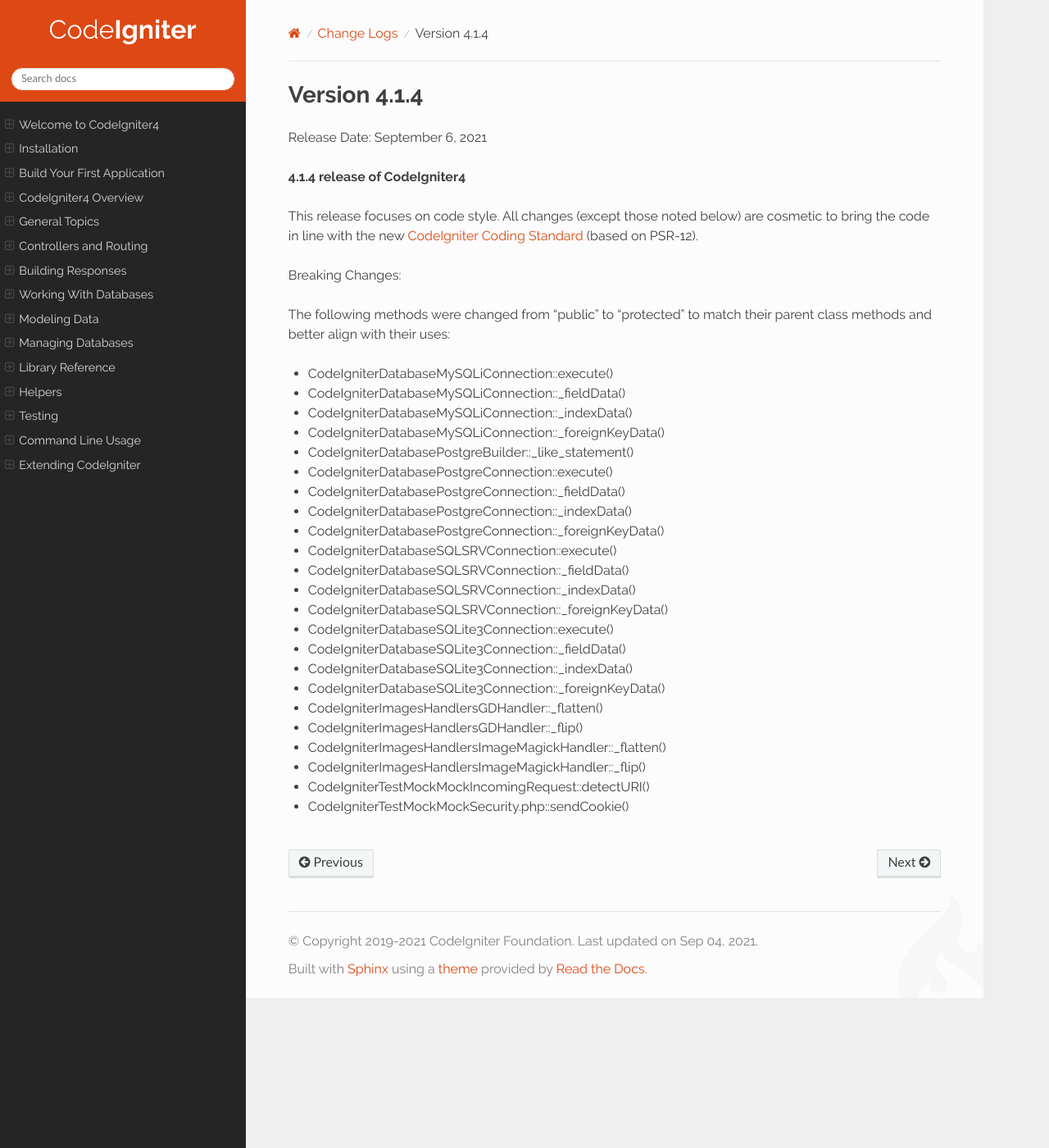
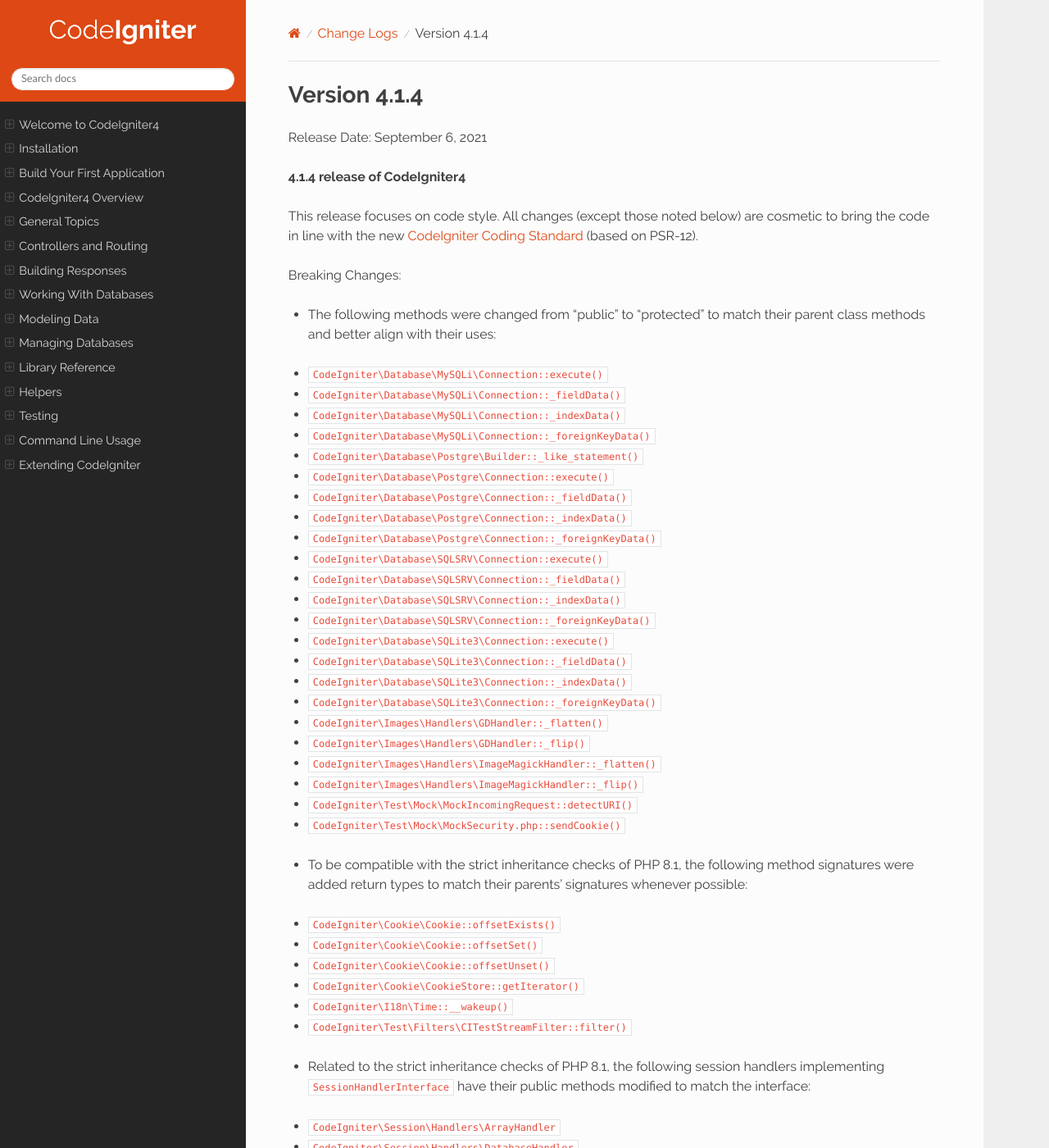
Before and after one commit to NEKOGET/ci4_user_guide_src, a Sphinx documentation site: the page built from source/changelogs/v4.1.4.rst, in a window 1280 px wide and 1400 px high. Shown: the whole window at 82% size. Built offline with Sphinx 7.4.7 and the Read the Docs theme 2.0.0, drawn with Linux system fonts in a browser that asks for light colours; some of the changed text lies outside the part shown.

Commit message:
Add entry to changelog for initial PHP 8.1 changes

```diff
--- a/source/changelogs/v4.1.4.rst
+++ b/source/changelogs/v4.1.4.rst
@@ -10,28 +10,45 @@ This release focuses on code style. All changes (except those noted below) are c
 
 Breaking Changes:
 
-The following methods were changed from "public" to "protected" to match their parent class methods and better align with their uses:
+- The following methods were changed from "public" to "protected" to match their parent class methods and better align with their uses:
 
-* CodeIgniter\Database\MySQLi\Connection::execute()
-* CodeIgniter\Database\MySQLi\Connection::_fieldData()
-* CodeIgniter\Database\MySQLi\Connection::_indexData()
-* CodeIgniter\Database\MySQLi\Connection::_foreignKeyData()
-* CodeIgniter\Database\Postgre\Builder::_like_statement()
-* CodeIgniter\Database\Postgre\Connection::execute()
-* CodeIgniter\Database\Postgre\Connection::_fieldData()
-* CodeIgniter\Database\Postgre\Connection::_indexData()
-* CodeIgniter\Database\Postgre\Connection::_foreignKeyData()
-* CodeIgniter\Database\SQLSRV\Connection::execute()
-* CodeIgniter\Database\SQLSRV\Connection::_fieldData()
-* CodeIgniter\Database\SQLSRV\Connection::_indexData()
-* CodeIgniter\Database\SQLSRV\Connection::_foreignKeyData()
-* CodeIgniter\Database\SQLite3\Connection::execute()
-* CodeIgniter\Database\SQLite3\Connection::_fieldData()
-* CodeIgniter\Database\SQLite3\Connection::_indexData()
-* CodeIgniter\Database\SQLite3\Connection::_foreignKeyData()
-* CodeIgniter\Images\Handlers\GDHandler::_flatten()
-* CodeIgniter\Images\Handlers\GDHandler::_flip()
-* CodeIgniter\Images\Handlers\ImageMagickHandler::_flatten()
-* CodeIgniter\Images\Handlers\ImageMagickHandler::_flip()
-* CodeIgniter\Test\Mock\MockIncomingRequest::detectURI()
-* CodeIgniter\Test\Mock\MockSecurity.php::sendCookie()
+* ``CodeIgniter\Database\MySQLi\Connection::execute()``
+* ``CodeIgniter\Database\MySQLi\Connection::_fieldData()``
+* ``CodeIgniter\Database\MySQLi\Connection::_indexData()``
+* ``CodeIgniter\Database\MySQLi\Connection::_foreignKeyData()``
+* ``CodeIgniter\Database\Postgre\Builder::_like_statement()``
+* ``CodeIgniter\Database\Postgre\Connection::execute()``
+* ``CodeIgniter\Database\Postgre\Connection::_fieldData()``
+* ``CodeIgniter\Database\Postgre\Connection::_indexData()``
+* ``CodeIgniter\Database\Postgre\Connection::_foreignKeyData()``
+* ``CodeIgniter\Database\SQLSRV\Connection::execute()``
+* ``CodeIgniter\Database\SQLSRV\Connection::_fieldData()``
+* ``CodeIgniter\Database\SQLSRV\Connection::_indexData()``
+* ``CodeIgniter\Database\SQLSRV\Connection::_foreignKeyData()``
+* ``CodeIgniter\Database\SQLite3\Connection::execute()``
+* ``CodeIgniter\Database\SQLite3\Connection::_fieldData()``
+* ``CodeIgniter\Database\SQLite3\Connection::_indexData()``
+* ``CodeIgniter\Database\SQLite3\Connection::_foreignKeyData()``
+* ``CodeIgniter\Images\Handlers\GDHandler::_flatten()``
+* ``CodeIgniter\Images\Handlers\GDHandler::_flip()``
+* ``CodeIgniter\Images\Handlers\ImageMagickHandler::_flatten()``
+* ``CodeIgniter\Images\Handlers\ImageMagickHandler::_flip()``
+* ``CodeIgniter\Test\Mock\MockIncomingRequest::detectURI()``
+* ``CodeIgniter\Test\Mock\MockSecurity.php::sendCookie()``
+
+- To be compatible with the strict inheritance checks of PHP 8.1, the following method signatures were added return types to match their parents' signatures whenever possible:
+
+* ``CodeIgniter\Cookie\Cookie::offsetExists()``
+* ``CodeIgniter\Cookie\Cookie::offsetSet()``
+* ``CodeIgniter\Cookie\Cookie::offsetUnset()``
+* ``CodeIgniter\Cookie\CookieStore::getIterator()``
+* ``CodeIgniter\I18n\Time::__wakeup()``
+* ``CodeIgniter\Test\Filters\CITestStreamFilter::filter()``
+
+- Related to the strict inheritance checks of PHP 8.1, the following session handlers implementing ``SessionHandlerInterface`` have their public methods modified to match the interface:
+
+* ``CodeIgniter\Session\Handlers\ArrayHandler``
+* ``CodeIgniter\Session\Handlers\DatabaseHandler``
+* ``CodeIgniter\Session\Handlers\FileHandler``
+* ``CodeIgniter\Session\Handlers\MemcachedHandler``
+* ``CodeIgniter\Session\Handlers\RedisHandler``
```
